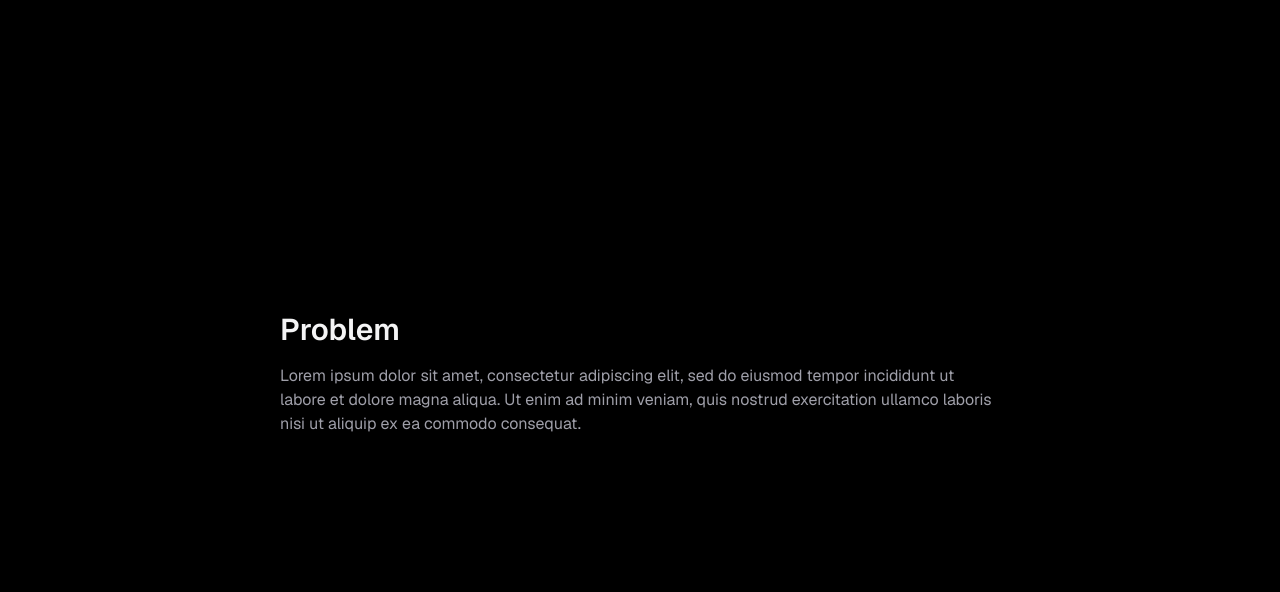
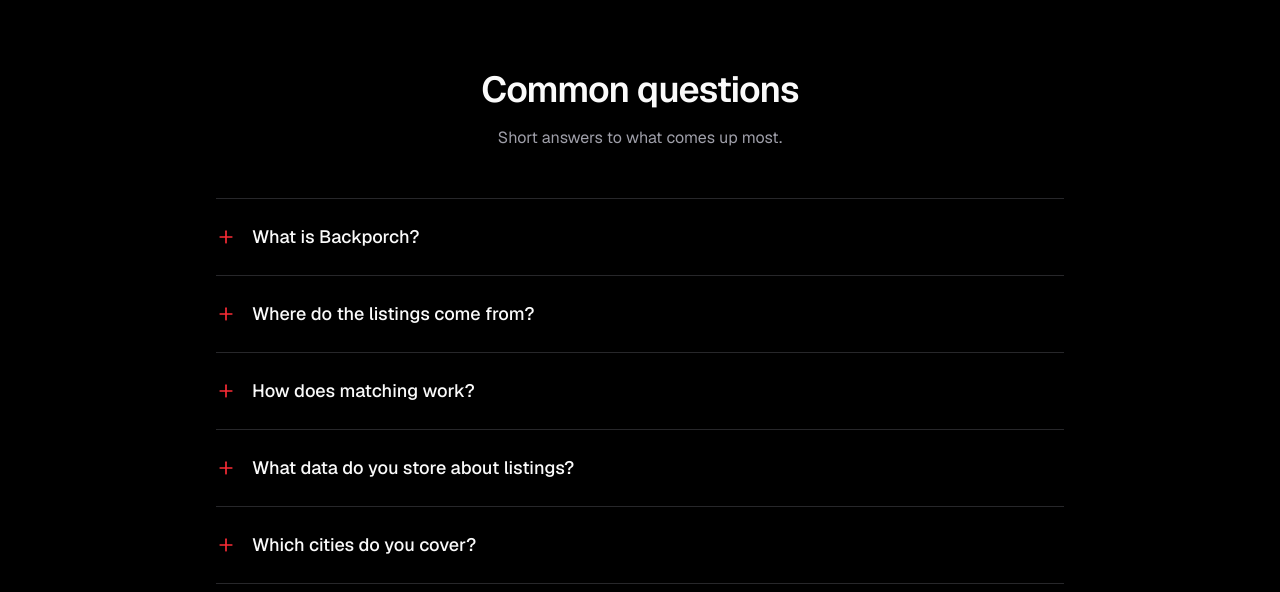
Before and after one commit to subhp03/Backporch, a Next.js app in the folder app/: page / in a window 1280 px wide. Shown: the part 1511-2103 px from the top of the page. Built offline with nearby package versions, Linux system fonts and the light colour scheme; no server answers.

Commit message:
feat(app): add FAQ and drop placeholder sections from landing page

```diff
--- a/app/src/app/(marketing)/page.tsx
+++ b/app/src/app/(marketing)/page.tsx
@@ -1,6 +1,7 @@
 import { redirect } from "next/navigation";
 import { createClient } from "@/lib/supabase/server";
 import { FloatingNav } from "./_components/FloatingNav";
+import { Faq } from "./_components/Faq";
 import { Hero } from "./_components/Hero";
 import { Showcase } from "./_components/Showcase";
 import { TopNav } from "./_components/TopNav";
@@ -20,20 +21,7 @@
       <FloatingNav />
       <Hero />
       <Showcase />
-      <main className="mx-auto max-w-3xl px-6">
-        <section id="problem" className="flex min-h-dvh flex-col justify-center gap-4 py-16">
-          <h2 className="text-3xl font-semibold capitalize">problem</h2>
-          <p className="text-zinc-400">Lorem ipsum dolor sit amet, consectetur adipiscing elit, sed do eiusmod tempor incididunt ut labore et dolore magna aliqua. Ut enim ad minim veniam, quis nostrud exercitation ullamco laboris nisi ut aliquip ex ea commodo consequat.</p>
-        </section>
-        <section id="solution" className="flex min-h-dvh flex-col justify-center gap-4 py-16">
-          <h2 className="text-3xl font-semibold capitalize">solution</h2>
-          <p className="text-zinc-400">Lorem ipsum dolor sit amet, consectetur adipiscing elit, sed do eiusmod tempor incididunt ut labore et dolore magna aliqua. Ut enim ad minim veniam, quis nostrud exercitation ullamco laboris nisi ut aliquip ex ea commodo consequat.</p>
-        </section>
-        <section id="contact" className="flex min-h-dvh flex-col justify-center gap-4 py-16">
-          <h2 className="text-3xl font-semibold capitalize">contact</h2>
-          <p className="text-zinc-400">Lorem ipsum dolor sit amet, consectetur adipiscing elit, sed do eiusmod tempor incididunt ut labore et dolore magna aliqua. Ut enim ad minim veniam, quis nostrud exercitation ullamco laboris nisi ut aliquip ex ea commodo consequat.</p>
-        </section>
-      </main>
+      <Faq />
     </>
   );
 }
```
